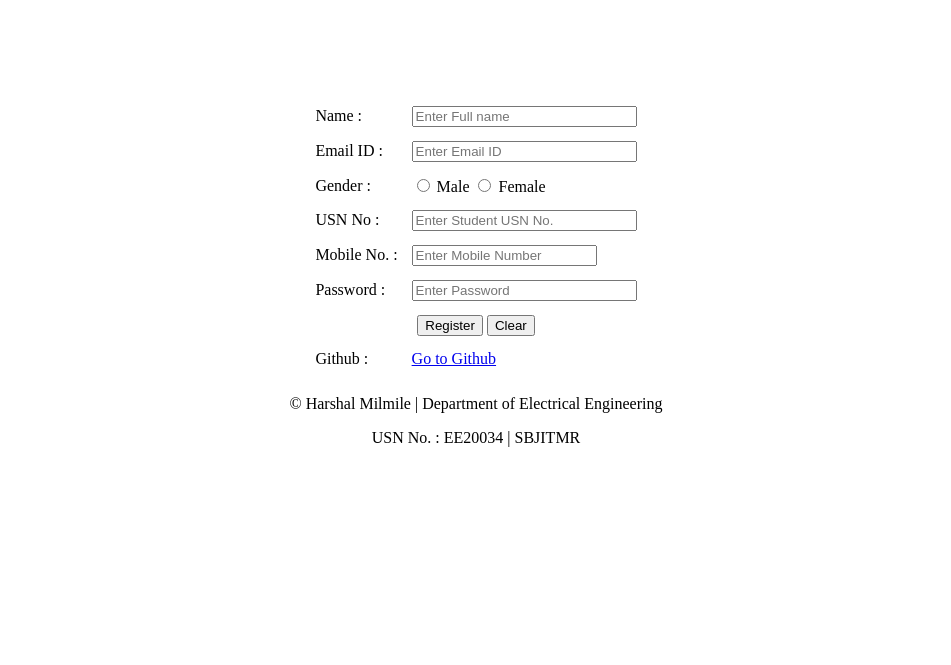
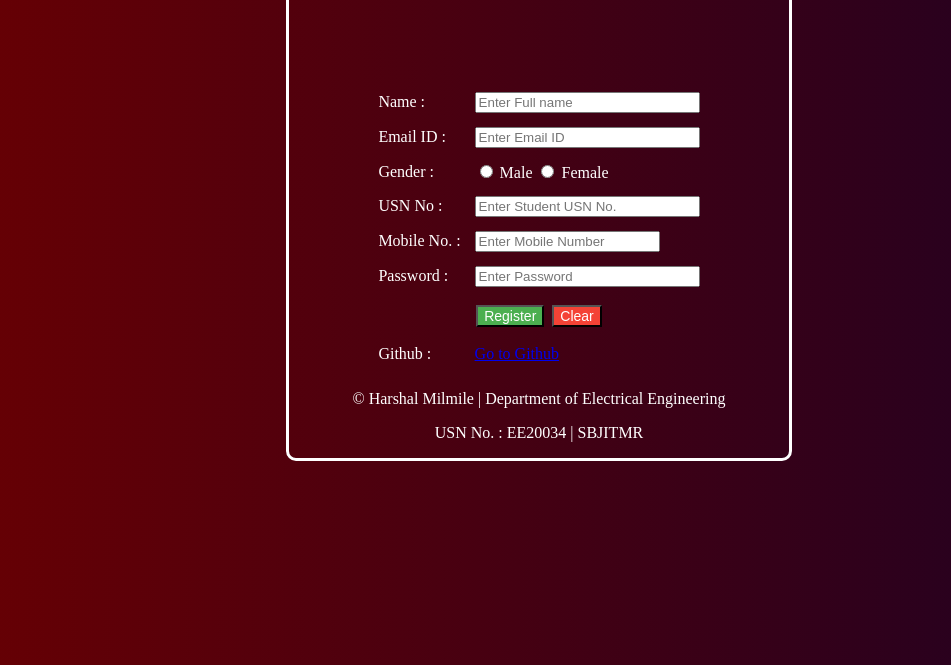
Before and after one commit to Harshal-Milmile/Harshal-Milmile.github.io, a plain HTML site: page index.html in a window 1280 px wide. Shown: the part 135-800 px from the top of the page, without its empty margins (164-1115 px from the left). Drawn offline with Linux system fonts and the light colour scheme.

Commit message:
Add files via upload

```diff
--- a/index.html
+++ b/index.html
@@ -1,11 +1,42 @@
 <!DOCTYPE html>
-<html lang="en">
+<html>
 <head>
 	<title>Elan forum form</title>
-    <style>
+	<style type="text/css">
 		body{
-            background: url('bg.jpg');
-            background-repeat: no-repeat;
+			background: #200122;  /* fallback for old browsers */
+background: -webkit-linear-gradient(to right, #6f0000, #200122);  /* Chrome 10-25, Safari 5.1-6 */
+background: linear-gradient(to right, #6f0000, #200122); /* W3C, IE 10+/ Edge, Firefox 16+, Chrome 26+, Opera 12+, Safari 7+ */
+
+		}
+		.main{
+			position: fixed;
+			width: 500px;
+			background: transparent;
+			border: 3px solid #FFF;
+			border-radius: 10px;
+			left: 450px;
+			color: #FFF;
+		}
+        .register{
+             background-color: #4CAF50;
+             color: white;
+             text-align: center;
+             text-decoration: none;
+             display: inline-block;
+             font-size: 14px;
+             margin: 4px 2px;
+
+        }
+         .clear{
+             background-color: #f44336;
+             color: white;
+             text-align: center;
+             text-decoration: none;
+             display: inline-block;
+             font-size: 14px;
+             margin: 4px 2px;
+
         }
 	</style>
 	    <script type="text/javascript">
@@ -18,6 +49,9 @@
             var USN = document.getElementById("sid").value;
             var mobile = document.getElementById("mobno").value;
             var password = document.getElementById("pass").value;
+            var msg = new Array();
+            var message = "";
+            var x;
             var flag=1;
 
             //validation for name
@@ -114,19 +148,14 @@
 
         }
 
-
     </script>
 
 </head>
 <body>
 	<div align="center" class="main">
 
-    <br>
-    <br>
-    <br>
-
-    <form method="get" action="action.html" onsubmit="return condition()">
     <h1>Registration Form For Departmental Forum Activities</h1>
+    <form method="post" action="action.html" onsubmit="return condition()">
     <table border="0" cellpadding="5" cellspacing="4" class="table">
     <tr>
         <td>Name : </td>
@@ -147,7 +176,7 @@
     </tr>
     <tr>
         <td>Mobile No. : </td>
-        <td><input type="number" name="no" id="mobno" value="+91 " placeholder="Enter Mobile Number"  size="25" /></td>
+        <td><input type="number" name="no" id="mobno" value="" placeholder="Enter Mobile Number"  size="25" /></td>
     </tr>
     <tr>
         <td>Password : </td>
@@ -155,8 +184,8 @@
     </tr>
     <br>
     <br>
-    <tr><td colspan="5" align="center"><input type="submit" value="Register" id="register"/>
-        <input type="reset" value="Clear" /></td>
+    <tr><td colspan="5" align="center"><input type="submit" class="register" value="Register" onclick="condition()" id="register"/>
+        <input type="reset" class="clear" value="Clear" /></td>
     </tr>
     <br><br><br>
     <tr>
@@ -170,10 +199,7 @@
         <h>&copy; Harshal Milmile | Department of Electrical Engineering</h>
         <p>USN No. : EE20034 | SBJITMR</p>
     </footer>
-    <br />
-    <br />
-
 </div>
-
+ <div class="ans" id="ans"></div>
 </body>
 </html>
```
Lines whose indentation alone changed are shown as unchanged.
